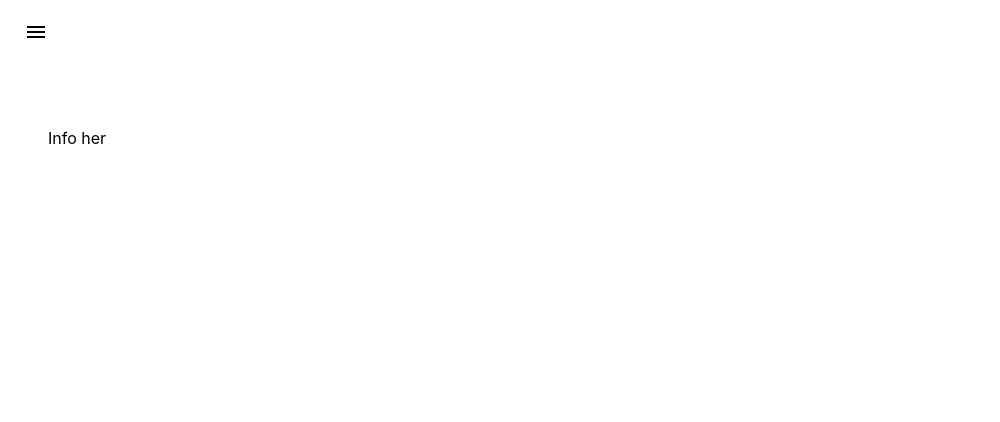
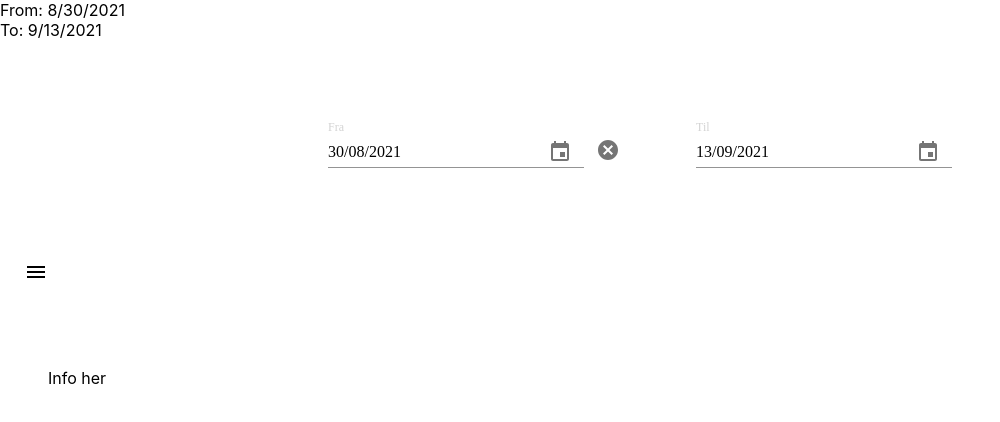
Before and after one commit to mholta/IT2810_P2_gitlab-visualization, a React (Create React App) app: page / in a window 1280 px wide. Shown: the top 422 px of the page, without its empty margins (0-1000 px from the left). Built offline with nearby package versions, Linux system fonts and the light colour scheme.

Commit message:
add context and date example #5

```diff
--- a/package.json
+++ b/package.json
@@ -3,6 +3,8 @@
   "version": "0.1.0",
   "private": true,
   "dependencies": {
+    "@babel/core": "^7.15.5",
+    "@date-io/date-fns": "^1.3.13",
     "@material-ui/core": "^4.12.3",
     "@material-ui/icons": "^4.11.2",
     "@material-ui/pickers": "^3.3.10",
@@ -14,6 +16,7 @@
     "@types/react": "^17.0.20",
     "@types/react-dom": "^17.0.9",
     "@types/styled-components": "^5.1.14",
+    "date-fns": "^2.23.0",
     "react": "^17.0.2",
     "react-dom": "^17.0.2",
     "react-scripts": "4.0.3",
--- a/src/App.tsx
+++ b/src/App.tsx
@@ -3,13 +3,17 @@ import './App.css';
 import theme from './styles/theme';
 import MainPage from './pages/mainPage';
 import { ThemeProvider, StylesProvider } from '@material-ui/core';
+import GlobalStateProvider from './state/GlobalStateProvider';
+import ContextExample from './state/example';
 
 function App() {
   return (
     <StylesProvider injectFirst>
       <ThemeProvider theme={theme}>
-        {/* Put context here */}
-        <MainPage />
+        <GlobalStateProvider>
+          <ContextExample />
+          <MainPage />
+        </GlobalStateProvider>
       </ThemeProvider>
     </StylesProvider>
   );
--- /dev/null
+++ b/src/components/filter/datePicker.tsx
@@ -0,0 +1,62 @@
+import { IconButton } from '@material-ui/core';
+import { Cancel } from '@material-ui/icons';
+import { KeyboardDatePicker } from '@material-ui/pickers';
+import { MaterialUiPickersDate } from '@material-ui/pickers/typings/date';
+import styled from 'styled-components';
+
+interface DatePickerProps {
+  onChange: (date: MaterialUiPickersDate | null, value?: string | null) => void;
+  value: Date | null;
+  id: string;
+  label: string;
+  enableClearButton?: boolean;
+}
+
+const DatePicker = ({
+  onChange,
+  value,
+  id,
+  label,
+  enableClearButton
+}: DatePickerProps) => {
+  // Remove date by setting value to null
+  const handleClear = () => onChange(null);
+
+  return (
+    <DatePickerWrapper>
+      <KeyboardDatePicker
+        disableToolbar
+        variant="inline"
+        format="dd/MM/yyyy"
+        margin="normal"
+        id={id}
+        label={label}
+        value={value}
+        onChange={onChange}
+        KeyboardButtonProps={{
+          'aria-label': 'change date'
+        }}
+        disableFuture
+        showTodayButton
+      />
+      {enableClearButton && (
+        <ClearButtonWrapper>
+          <IconButton onClick={handleClear}>
+            <Cancel />
+          </IconButton>
+        </ClearButtonWrapper>
+      )}
+    </DatePickerWrapper>
+  );
+};
+
+const DatePickerWrapper = styled.div`
+  display: flex;
+  align-items: center;
+`;
+
+const ClearButtonWrapper = styled.div`
+  margin-top: 1.3rem;
+`;
+
+export default DatePicker;
--- /dev/null
+++ b/src/state/GlobalStateProvider.tsx
@@ -0,0 +1,15 @@
+import React from 'react';
+import Context from './context';
+import { useGlobalState } from './useGlobalState';
+
+interface GlobalStateProviderProps {
+  children: React.ReactChild | React.ReactChild[];
+}
+
+const GlobalStateProvider = ({ children }: GlobalStateProviderProps) => {
+  return (
+    <Context.Provider value={useGlobalState()}>{children}</Context.Provider>
+  );
+};
+
+export default GlobalStateProvider;
--- /dev/null
+++ b/src/state/context.ts
@@ -0,0 +1,5 @@
+import { createContext } from 'react';
+
+const Context = createContext({});
+
+export default Context;
--- /dev/null
+++ b/src/state/example.tsx
@@ -0,0 +1,63 @@
+import React from 'react';
+import DateFnsUtils from '@date-io/date-fns';
+import { MuiPickersUtilsProvider } from '@material-ui/pickers';
+import styled from 'styled-components';
+import { getDateMinusDays } from '../utils/date';
+import { setTimespanFrom, setTimespanTo } from './reducer.actions';
+import { useGlobalState } from './useGlobalState';
+import DatePicker from '../components/filter/datePicker';
+
+const ContextExample = () => {
+  const { state, dispatch } = useGlobalState();
+
+  const setFromDate = (date: Date | null) => {
+    if (date && state.timeSpan.to && date > state.timeSpan.to) {
+      dispatch(setTimespanTo(getDateMinusDays(new Date(date), -1)));
+    }
+
+    dispatch(setTimespanFrom(date));
+  };
+
+  const setToDate = (date: Date | null) => {
+    if (date && state.timeSpan.from && date < state.timeSpan.from) {
+      dispatch(setTimespanFrom(getDateMinusDays(new Date(date), 1)));
+    }
+
+    dispatch(setTimespanTo(date));
+  };
+
+  return (
+    <MuiPickersUtilsProvider utils={DateFnsUtils}>
+      From: {state.timeSpan.from?.toLocaleDateString()}
+      <br />
+      To: {state.timeSpan.to?.toLocaleDateString()}
+      <ContextExampleWrapper>
+        <DatePicker
+          id="date-picker-from"
+          label="Fra"
+          value={state.timeSpan.from}
+          onChange={setFromDate}
+          enableClearButton
+        />
+        <DatePicker
+          id="date-picker-to"
+          label="Til"
+          value={state.timeSpan.to}
+          onChange={setToDate}
+        />
+      </ContextExampleWrapper>
+    </MuiPickersUtilsProvider>
+  );
+};
+
+const ContextExampleWrapper = styled.div`
+  padding: 4rem;
+  display: flex;
+  justify-content: center;
+
+  & > * {
+    margin: 0 2rem;
+  }
+`;
+
+export default ContextExample;
--- /dev/null
+++ b/src/state/reducer.actionTypes.ts
@@ -0,0 +1,2 @@
+export const SET_TIME_SPAN_FROM = 'SET_TIME_SPAN_FROM';
+export const SET_TIME_SPAN_TO = 'SET_TIME_SPAN_TO';
--- /dev/null
+++ b/src/state/reducer.actions.ts
@@ -0,0 +1,11 @@
+import { SET_TIME_SPAN_FROM, SET_TIME_SPAN_TO } from './reducer.actionTypes';
+
+export const setTimespanFrom = (date: Date | null) => ({
+  type: SET_TIME_SPAN_FROM,
+  payload: { date }
+});
+
+export const setTimespanTo = (date: Date | null) => ({
+  type: SET_TIME_SPAN_TO,
+  payload: { date }
+});
--- /dev/null
+++ b/src/state/reducer.ts
@@ -0,0 +1,40 @@
+import { getDateBeforeToday } from './../utils/date';
+import { SET_TIME_SPAN_FROM, SET_TIME_SPAN_TO } from './reducer.actionTypes';
+
+export interface TimeSpanObject {
+  from: Date | null;
+  to: Date | null;
+}
+
+const initialTimeSpan: TimeSpanObject = {
+  from: getDateBeforeToday(14),
+  to: getDateBeforeToday()
+};
+
+export interface GlobalStateObject {
+  timeSpan: TimeSpanObject;
+}
+
+export const initialGlobalState: GlobalStateObject = {
+  timeSpan: initialTimeSpan
+};
+
+export const reducer = (
+  state: GlobalStateObject = initialGlobalState,
+  action: any
+): GlobalStateObject => {
+  switch (action.type) {
+    case SET_TIME_SPAN_FROM:
+      return {
+        ...state,
+        timeSpan: { ...state.timeSpan, from: action.payload.date }
+      };
+    case SET_TIME_SPAN_TO:
+      return {
+        ...state,
+        timeSpan: { ...state.timeSpan, to: action.payload.date }
+      };
+    default:
+      return state;
+  }
+};
--- /dev/null
+++ b/src/state/useGlobalState.tsx
@@ -0,0 +1,8 @@
+import { useReducer } from 'react';
+import { initialGlobalState, reducer } from './reducer';
+
+export const useGlobalState = () => {
+  const [globalState, globalDispatch] = useReducer(reducer, initialGlobalState);
+
+  return { state: globalState, dispatch: globalDispatch };
+};
--- /dev/null
+++ b/src/utils/date.ts
@@ -0,0 +1,37 @@
+export const dateToString = (date: Date): string => {
+  const dd: string = String(date.getDate()).padStart(2, '0');
+  const MM: string = String(date.getMonth() + 1).padStart(2, '0');
+  const yyyy: string = String(date.getFullYear()).padStart(2, '0');
+
+  return `${MM}/${dd}/${yyyy}`;
+};
+
+export const dateFromString = (dateString: string): Date => {
+  const a = dateString.split('/').map((x) => parseInt(x));
+
+  return new Date(a[2], a[0] - 1, a[1]);
+};
+
+export const getDateMinusDays = (date: Date, daysInPast: number): Date => {
+  date.setDate(date.getDate() - daysInPast);
+  return date;
+};
+
+export const getDateBeforeToday = (daysInPast?: number): Date => {
+  if (!daysInPast) return new Date();
+  return getDateMinusDays(new Date(), daysInPast);
+};
+
+/**
+ * Returns formatted date string of date in the past.
+ *
+ * @param daysInPast
+ * @returns date with format MM/dd/yyyy
+ */
+export const getDateString = (daysInPast?: number): string =>
+  dateToString(getDateBeforeToday(daysInPast));
+
+export const dateIsBefore = (date: Date, compareToDate: Date) =>
+  date < compareToDate;
+
+export const dateIsAfterToday = (date: Date) => dateIsBefore(date, new Date());
```
Also changed, not shown: 1 other file (tests, documents, lock files or other folders).
